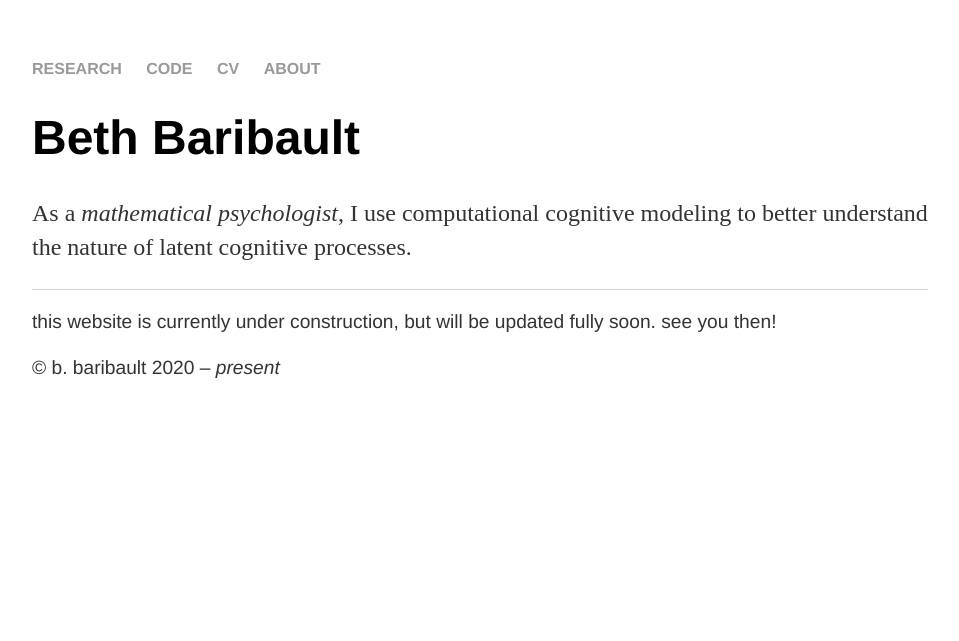
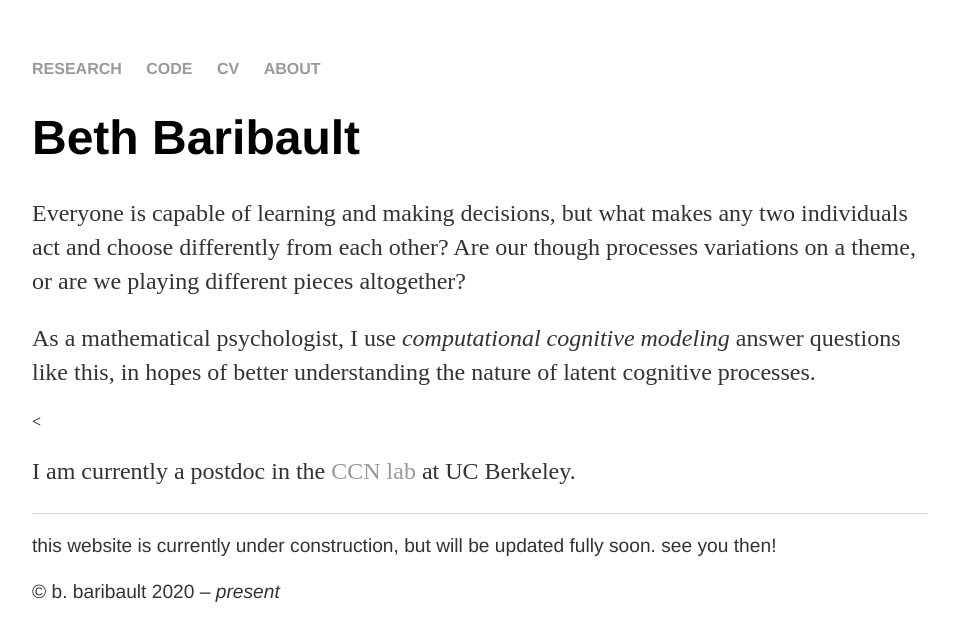
Before and after one commit to baribault/baribault.github.io, a Jekyll site: the page built from index.html, in a window 1280 px wide. Shown: the top 641 px of the page, without its empty margins (160-1119 px from the left). Built offline with Jekyll 4.4.1, drawn with Linux system fonts in a browser that asks for light colours.

Commit message:
more text

```diff
--- a/index.html
+++ b/index.html
@@ -3,5 +3,8 @@ layout: default
 ---
 <div class="blurb">
     <h1>Beth Baribault</h1>
-    <p>As a <em>mathematical psychologist</em>, I use computational cognitive modeling to better understand the nature of latent cognitive processes. </p>
+    <p>Everyone is capable of learning and making decisions, but what makes any two individuals act and choose differently from each other? Are our though processes variations on a theme, or are we playing different pieces altogether?</p>
+    <p>As a mathematical psychologist, I use <em>computational cognitive modeling</em> answer questions like this, in hopes of better understanding the nature of latent cognitive processes. </p>
+    <<!-- image? -->
+    <p>I am currently a postdoc in the <a href="https://ccn.berkeley.edu/">CCN lab</a> at UC Berkeley. </p>
 </div><!-- /.blurb -->
```
